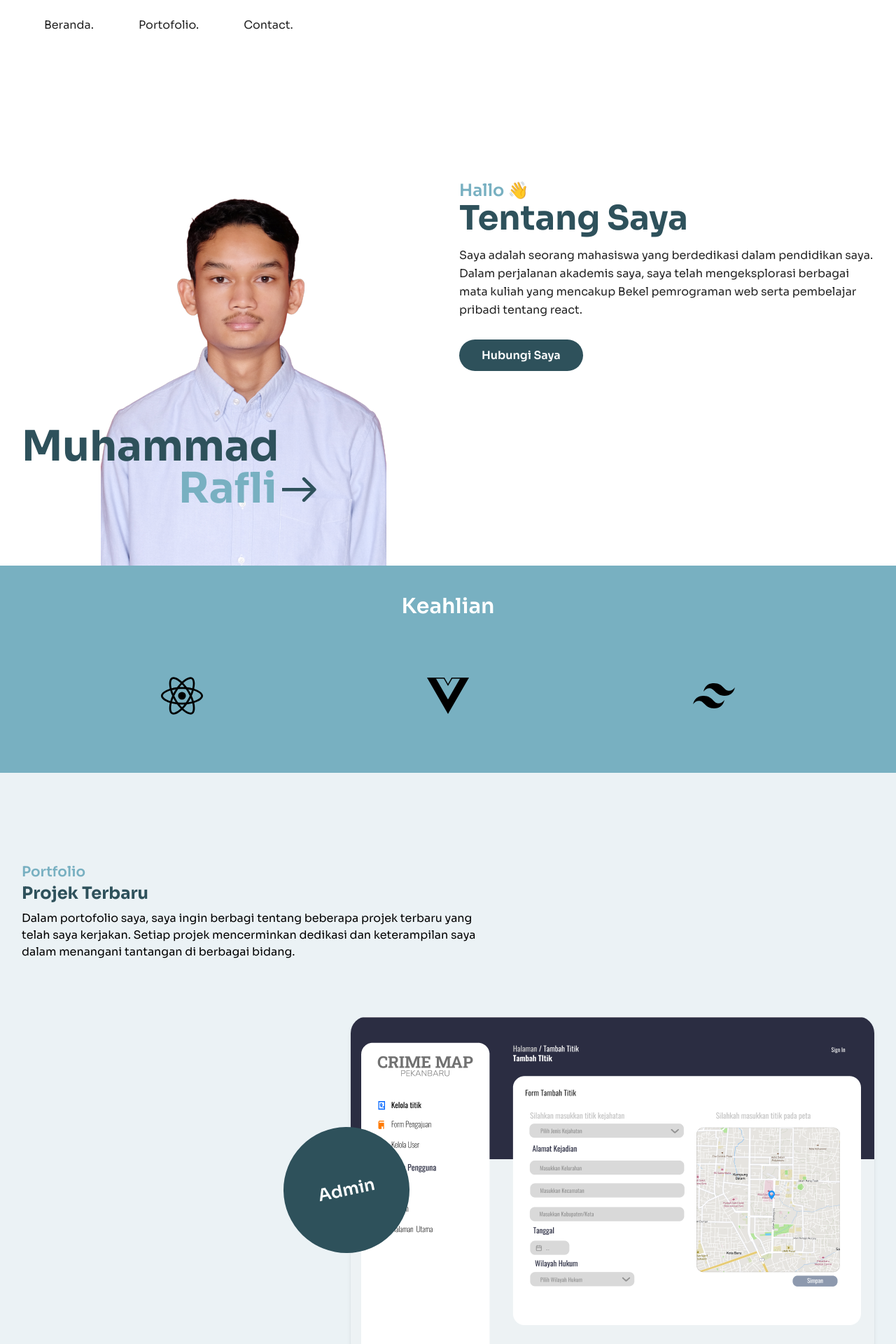
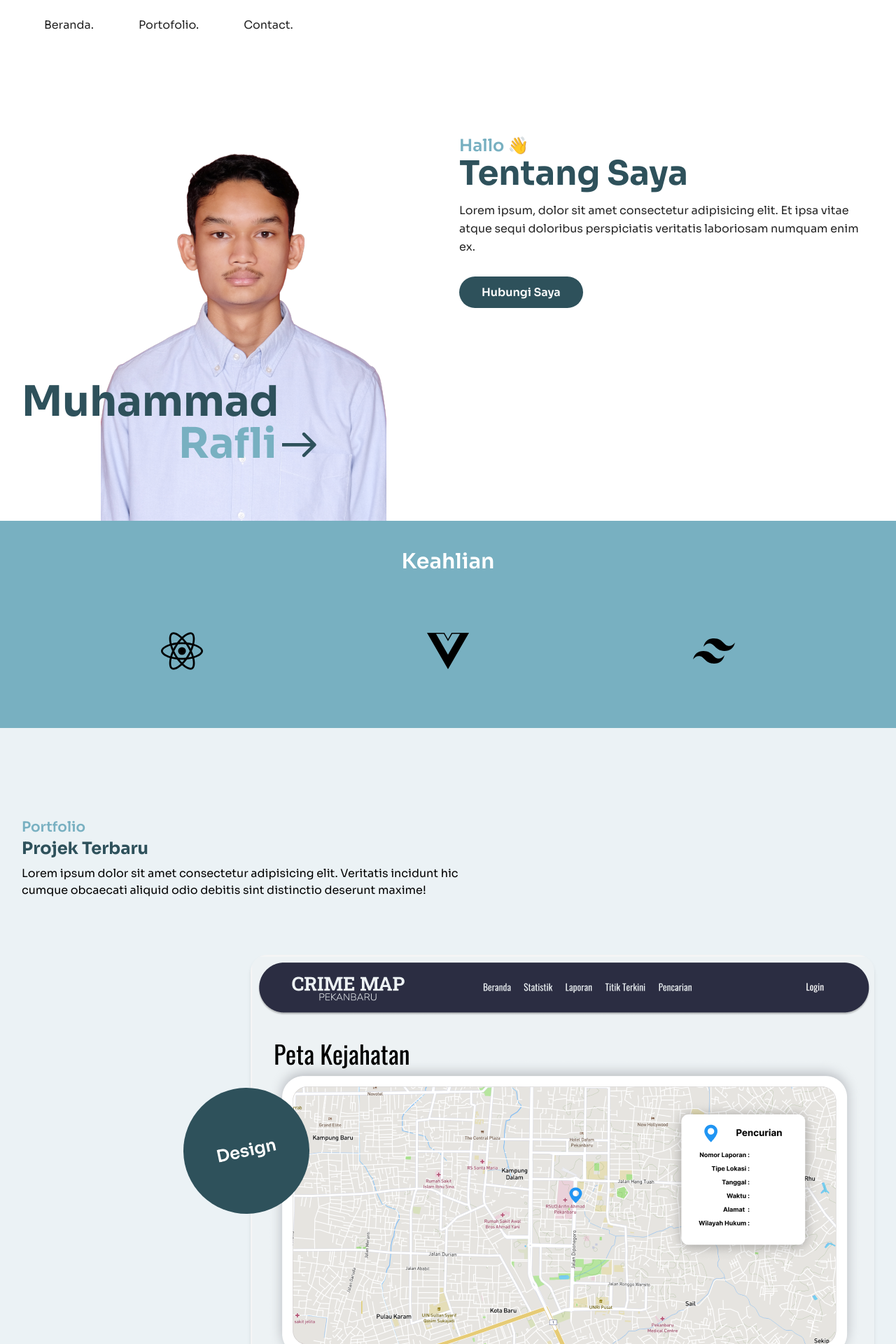
Before and after one commit to RafliVnc/cv, a React (Vite) app: page / in a window 1280 px wide. Shown: the top 1920 px of the page at 70% size. Built offline with nearby package versions, Linux system fonts and the light colour scheme.

Commit message:
Revert "Upadate 1"
This reverts commit 41acac921505a4441aab2ed869635a503b17dc8c.

```diff
--- a/src/components/Contact.jsx
+++ b/src/components/Contact.jsx
@@ -11,10 +11,9 @@ export default function Contact() {
                 </h2>
                 <h1 className=" text-Dark font-bold text-2xl">Hubungi Kami</h1>
                 <p className="pt-2 font-normal">
-                  Jika Anda tertarik untuk berdiskusi lebih lanjut atau memiliki
-                  pertanyaan, silakan hubungi saya melalui informasi kontak di
-                  bawah ini. Saya senang dapat berbagi pengalaman dan berpotensi
-                  berkolaborasi dengan Anda
+                  Lorem ipsum dolor sit amet consectetur adipisicing elit.
+                  Veritatis incidunt hic cumque obcaecati aliquid odio debitis
+                  sint distinctio deserunt maxime!
                 </p>
               </div>
               <div className="block mb-12 lg:px-4 ">
@@ -23,7 +22,8 @@ export default function Contact() {
                   <svg
                     className="w-[20px]"
                     viewBox="0 0 24 24"
-                      xmlns="http://www.w3.org/2000/svg">
+                    xmlns="http://www.w3.org/2000/svg"
+                  >
                     <path d="M24 5.457v13.909c0 .904-.732 1.636-1.636 1.636h-3.819V11.73L12 16.64l-6.545-4.91v9.273H1.636A1.636 1.636 0 0 1 0 19.366V5.457c0-2.023 2.309-3.178 3.927-1.964L5.455 4.64 12 9.548l6.545-4.91 1.528-1.145C21.69 2.28 24 3.434 24 5.457z" />
                   </svg>
                   </span>
@@ -37,7 +37,8 @@ export default function Contact() {
                     className="w-[20px]"
                     role="img"
                     viewBox="0 0 24 24"
-                      xmlns="http://www.w3.org/2000/svg">
+                    xmlns="http://www.w3.org/2000/svg"
+                  >
                     <path d="M17.472 14.382c-.297-.149-1.758-.867-2.03-.967-.273-.099-.471-.148-.67.15-.197.297-.767.966-.94 1.164-.173.199-.347.223-.644.075-.297-.15-1.255-.463-2.39-1.475-.883-.788-1.48-1.761-1.653-2.059-.173-.297-.018-.458.13-.606.134-.133.298-.347.446-.52.149-.174.198-.298.298-.497.099-.198.05-.371-.025-.52-.075-.149-.669-1.612-.916-2.207-.242-.579-.487-.5-.669-.51-.173-.008-.371-.01-.57-.01-.198 0-.52.074-.792.372-.272.297-1.04 1.016-1.04 2.479 0 1.462 1.065 2.875 1.213 3.074.149.198 2.096 3.2 5.077 4.487.709.306 1.262.489 1.694.625.712.227 1.36.195 1.871.118.571-.085 1.758-.719 2.006-1.413.248-.694.248-1.289.173-1.413-.074-.124-.272-.198-.57-.347m-5.421 7.403h-.004a9.87 9.87 0 01-5.031-1.378l-.361-.214-3.741.982.998-3.648-.235-.374a9.86 9.86 0 01-1.51-5.26c.001-5.45 4.436-9.884 9.888-9.884 2.64 0 5.122 1.03 6.988 2.898a9.825 9.825 0 012.893 6.994c-.003 5.45-4.437 9.884-9.885 9.884m8.413-18.297A11.815 11.815 0 0012.05 0C5.495 0 .16 5.335.157 11.892c0 2.096.547 4.142 1.588 5.945L.057 24l6.305-1.654a11.882 11.882 0 005.683 1.448h.005c6.554 0 11.89-5.335 11.893-11.893a11.821 11.821 0 00-3.48-8.413Z" />
                   </svg>
                   </span>
@@ -50,7 +51,8 @@ export default function Contact() {
                 <div className="w-full mb-8">
                   <label
                     htmlFor="name"
-                    className="text-Dark font-semibold px-2 mb-10">
+                    className="text-Dark font-semibold px-2 mb-10"
+                  >
                     Nama
                   </label>
                   <input
@@ -62,7 +64,8 @@ export default function Contact() {
                 <div className="w-full mb-8">
                   <label
                     htmlFor="name"
-                    className="text-Dark font-semibold px-2 mb-10">
+                    className="text-Dark font-semibold px-2 mb-10"
+                  >
                     Email
                   </label>
                   <input
@@ -74,7 +77,8 @@ export default function Contact() {
                 <div className="w-full mb-8">
                   <label
                     htmlFor="name"
-                    className="text-Dark font-semibold px-2 mb-10">
+                    className="text-Dark font-semibold px-2 mb-10"
+                  >
                     Pesan
                   </label>
                   <textarea
--- a/src/components/Footer.jsx
+++ b/src/components/Footer.jsx
@@ -29,7 +29,7 @@ const Footer = () => {
             <div className="px-2">
               {/* <div className="p-2 rounded-full items-center justify-center outline outline-3"> */}
               <a
-              href="https://www.instagram.com/muhammad_rafli_8/"
+              href="#home"
               className="w-9 h-9 mr-3 rounded-full flex justify-center items-center outline outline-3">
                 <svg
                   className="w-[20px] fill-current "
@@ -59,7 +59,7 @@ const Footer = () => {
 
             {/* github */}
             <div className="px-2">
-              <a href="https://github.com/RafliVnc"
+              <a href="#home"
               className="w-9 h-9 mr-3 rounded-full flex justify-center items-center outline outline-3">
                 <svg
                   className="w-[20px]"
--- a/src/components/HeroSection.jsx
+++ b/src/components/HeroSection.jsx
@@ -1,10 +1,10 @@
 import BtnSaya from "./BtnSaya";
-import foto from "../assets/img/foto.png";
+import foto from "../assets/img/foto.png"
 
 export default function HeroSection() {
   return (
     <>
-      <section id="home" className="pt-40">
+      <section id="home" className="pt-24">
         <div className="container">
           <div className="flex flex-wrap">
             <div className="w-full self-end px-4 lg:w-1/2">
@@ -23,7 +23,8 @@ export default function HeroSection() {
                     className="w-[80px] h-[50px]"
                       xmlns="http://www.w3.org/2000/svg"
                       viewBox="0 0 100 50"
-                        fill="none">
+                      fill="none"
+                    >
                       <path
                         d="M60.1213 25.1213C61.2929 23.9497 61.2929 22.0503 60.1213 20.8787L41.0294 1.7868C39.8579 0.615223 37.9584 0.615223 36.7868 1.7868C35.6152 2.95837 35.6152 4.85786 36.7868 6.02944L53.7574 23L36.7868 39.9706C35.6152 41.1421 35.6152 43.0416 36.7868 44.2132C37.9584 45.3848 39.8579 45.3848 41.0294 44.2132L60.1213 25.1213ZM0 26L58 26V20L0 20L0 26Z"
                         fill="#2E515B"
@@ -31,6 +32,7 @@ export default function HeroSection() {
                       />
                     </svg>
                     </span>
+
                   </span>
                 </h1>
               </div>
@@ -43,10 +45,9 @@ export default function HeroSection() {
                 </span>
               </h1>
               <p className="font-normal text-Tertiary mb-10 leading-relaxed">
-                Saya adalah seorang mahasiswa yang berdedikasi dalam pendidikan
-                saya. Dalam perjalanan akademis saya, saya telah mengeksplorasi
-                berbagai mata kuliah yang mencakup Bekel pemrograman web serta
-                pembelajar pribadi tentang react.
+                Lorem ipsum, dolor sit amet consectetur adipisicing elit. Et
+                ipsa vitae atque sequi doloribus perspiciatis veritatis
+                laboriosam numquam enim ex.
               </p>
 
               <BtnSaya />
--- a/src/components/Navbar.jsx
+++ b/src/components/Navbar.jsx
@@ -22,7 +22,7 @@ export default function Navbar() {
   const burgMenu = () =>{
     setHamburgerOpen(!hamburgerOpen);
   };
-console.log(hamburgerOpen)
+
   // useEffect(() => {
   //   const hamburger = document.querySelector("#hamburger");
   //   const navMenu = document.querySelector("#nav-menu");
--- a/src/components/Portfolio.jsx
+++ b/src/components/Portfolio.jsx
@@ -1,5 +1,4 @@
-import projek from "../assets/img/projek2.png";
-import admin from "../assets/img/admin_3.png";
+import projek from "../assets/img/projek2.png"
 
 export default function Portfoliio() {
   return (
@@ -13,10 +12,9 @@ export default function Portfoliio() {
               </h2>
               <h1 className=" text-Dark font-bold text-2xl">Projek Terbaru</h1>
               <p className="pt-2 font-normal">
-                Dalam portofolio saya, saya ingin berbagi tentang beberapa
-                projek terbaru yang telah saya kerjakan. Setiap projek
-                mencerminkan dedikasi dan keterampilan saya dalam menangani
-                tantangan di berbagai bidang.
+                Lorem ipsum dolor sit amet consectetur adipisicing elit.
+                Veritatis incidunt hic cumque obcaecati aliquid odio debitis
+                sint distinctio deserunt maxime!
               </p>
             </div>
           </div>
@@ -24,19 +22,20 @@ export default function Portfoliio() {
             <div className="flex justify-end ">
               <div className="mb-10 p-4 relative">
                 <div className="hidden z-20 bg-Dark rounded-full w-[180px] h-[180px] -rotate-12 font-semibold text-2xl items-center justify-center text-white -left-20 inset-y-1/3 lg:absolute lg:flex ">
-                  Admin
+                  Design
                 </div>
                 <div className=" relative rounded-3xl shadow-md overflow-hidden ">
-                  <img src={admin} alt="Peta Kejahatan" width="w-full" />
+                  <img
+                    src={projek}
+                    alt="Peta Kejahatan"
+                    width="w-full"
+                  />
                   <span className="w-full bottom-0 h-full z-10 gradient pl-2 absolute opacity-0 transition-all duration-300 hover:opacity-100">
                     <h1 className="absolute font-semibold bottom-4 z-20 text-Dark pl-2 mb-2 lg:text-xl md:pl-10 ">
                       Web Peta Kejahatan
                       <span className="block bottom-6 pt-1 font-light md:w-3/4">
-                        Crime Map Pekanbaru merupakan perangkat lunak yang
-                        menyediakan informasi mengenai data kejahatan yang
-                        terjadi di kota pekanbaru. Informasi yang disajikan
-                        berbentuk map yang memiliki pointer yang berfungsi untuk
-                        menunjukan kejadian yang terjadi pada pointer tersebut.
+                        Lorem ipsum dolor sit amet consectetur adipisicing elit.
+                        Delectus soluta laborum,
                       </span>
                     </h1>{" "}
                   </span>
@@ -46,20 +45,21 @@ export default function Portfoliio() {
             </div>
             <div className="flex justify-start ">
               <div className="mb-12  p-4 relative">
-                <div className="hidden z-20 bg-secondary rounded-full w-[180px] h-[180px] rotate-12 font-semibold text-2xl items-center justify-center text-white -right-20 inset-y-1/3 lg:absolute lg:flex ">
-                  User
-                </div>
+              <div className="hidden z-20 bg-secondary rounded-full w-[180px] h-[180px] rotate-12 font-semibold text-2xl items-center justify-center text-white -right-20 inset-y-1/3 lg:absolute lg:flex ">
+                Development
+              </div>
                 <div className=" relative rounded-3xl shadow-md overflow-hidden ">
-                  <img src={projek} alt="Peta Kejahatan" width="w-full" />
+                  <img
+                    src={projek}
+                    alt="Peta Kejahatan"
+                    width="w-full"
+                  />
                   <span className="w-full bottom-0 h-full z-10 gradient pl-2 absolute opacity-0 transition-all duration-300 hover:opacity-100">
                     <h1 className="absolute font-semibold bottom-4 z-20 text-Dark pl-4 mb-2 lg:text-xl md:pl-10 ">
                       Web Peta Kejahatan
                       <span className="block bottom-6 pt-1  w-3/4 font-light md:w-3/4">
-                        Crime Map Pekanbaru merupakan perangkat lunak yang
-                        menyediakan informasi mengenai data kejahatan yang
-                        terjadi di kota pekanbaru. Informasi yang disajikan
-                        berbentuk map yang memiliki pointer yang berfungsi untuk
-                        menunjukan kejadian yang terjadi pada pointer tersebut.
+                        Lorem ipsum dolor sit amet consectetur adipisicing elit.
+                        Delectus soluta laborum,
                       </span>
                     </h1>{" "}
                   </span>
```
Lines whose indentation alone changed are shown as unchanged.
